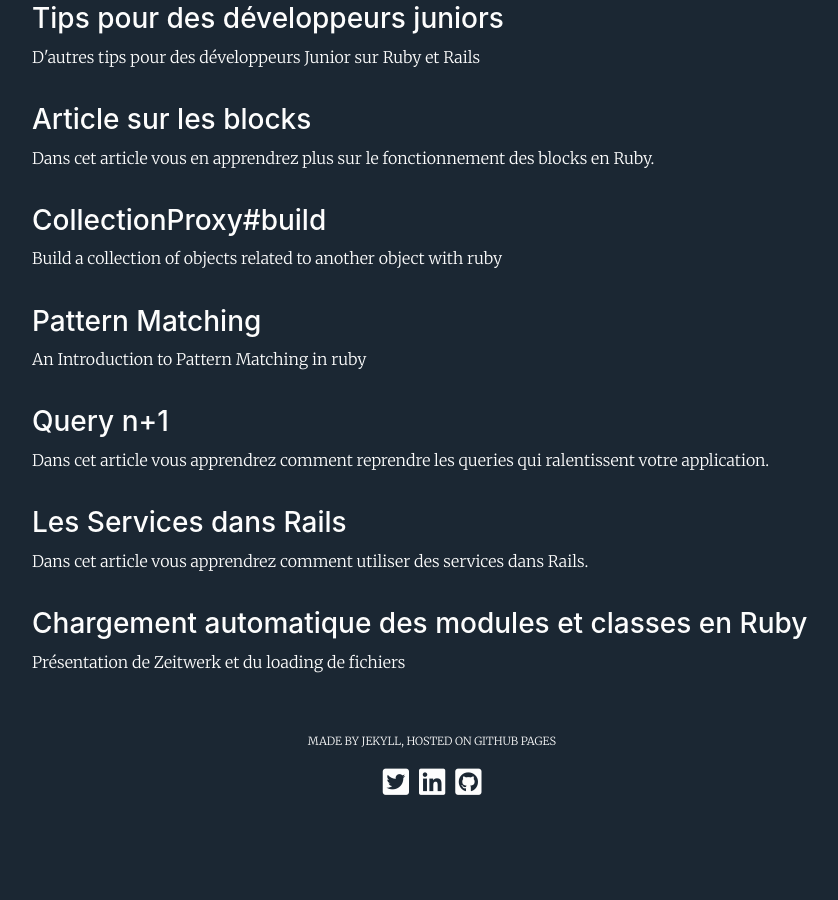
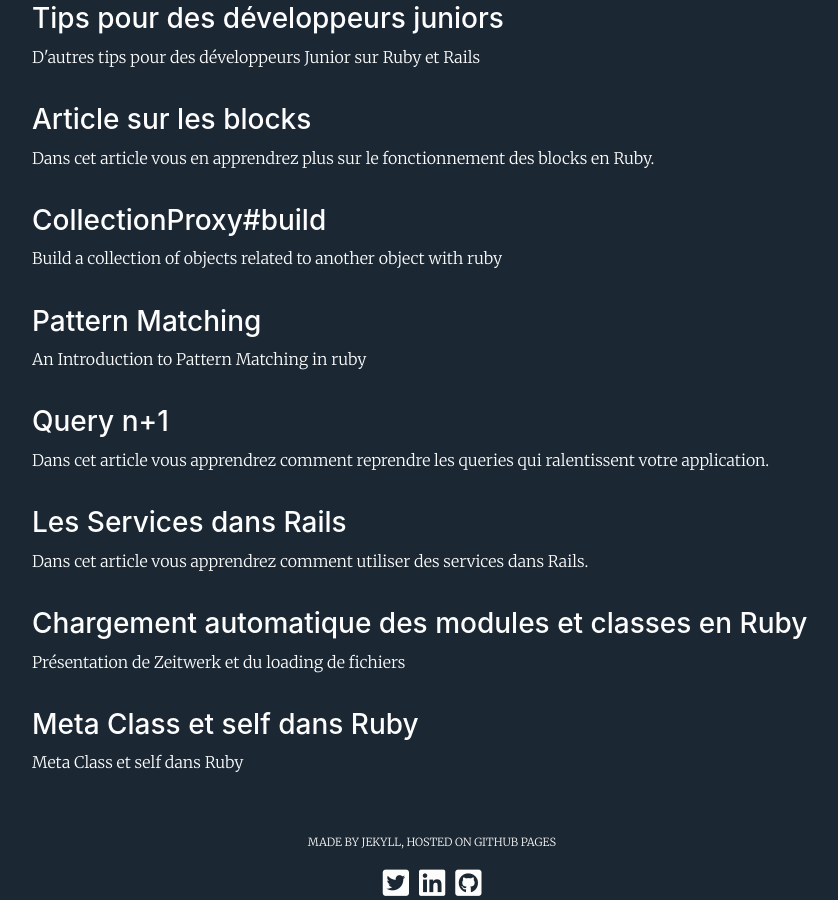
Before and after one commit to alexandrebk/alexandrebk.github.io, a Jekyll site: the page built from resources.html, in a window 1280 px wide and 900 px high, scrolled down 1337 px. Shown: the whole window, without its empty margins (208-1046 px from the left). Built offline with Jekyll 4.4.1, drawn with Linux system fonts in a browser that asks for light colours; nearby versions of some CDN libraries; before the commit the page ends 2136 px from its top, so only the background shows below that.

Commit message:
Adds Meta Class in Resource

```diff
--- a/_data/articles.yml
+++ b/_data/articles.yml
@@ -22,3 +22,6 @@
 - title:      "Chargement automatique des modules et classes en Ruby"
   link:       "https://www.synbioz.com/blog/tech/chargement-automatique-des-modules-et-classes-en-ruby"
   content:    "Présentation de Zeitwerk et du loading de fichiers"
+- title:      "Meta Class et self dans Ruby"
+  link:       "https://www.openmymind.net/2010/6/25/Learning-Ruby-class-self/"
+  content:    "Meta Class et self dans Ruby"
```
